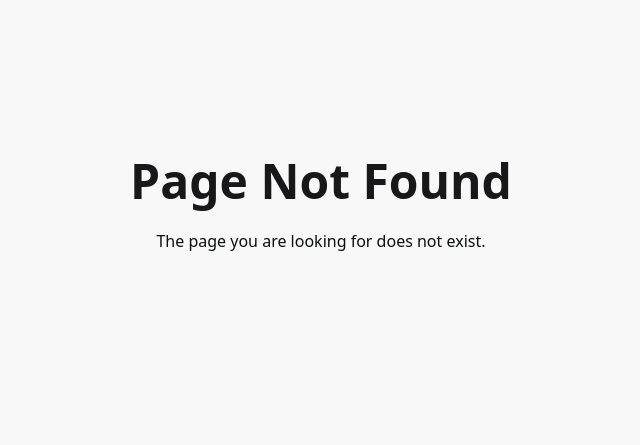
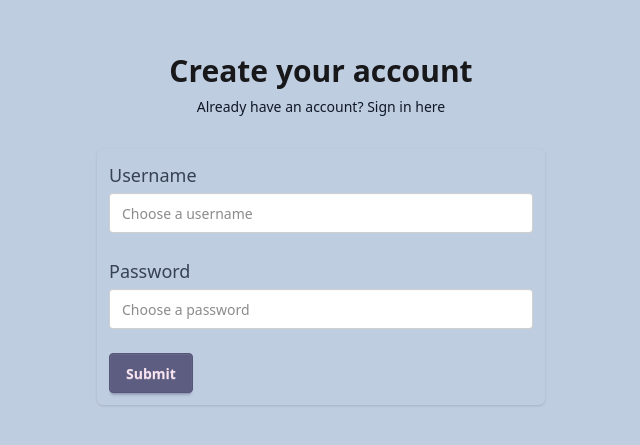
Before and after one commit to EvansMungai/UHBUI, an Angular app: page /signup in a window 1280 px wide. Before the commit this address had no page. Shown: the part 183-628 px from the top of the page, without its empty margins (319-959 px from the left). Built offline with nearby package versions, Linux system fonts and the light colour scheme.

Commit message:
feat(auth): set up login and signup page.

```diff
--- a/src/app/app.routes.ts
+++ b/src/app/app.routes.ts
@@ -19,10 +19,13 @@ import { ChangeUserRolesComponent } from './features/admin/change-user-roles/cha
 import { ChangeRoleFormComponent } from './features/admin/change-user-roles/change-role-form/change-role-form.component';
 import { SuccessfulApplicationsComponent } from './features/housekeeper/successful-applications/successful-applications.component';
 import { AllocatedRoomsComponent } from './features/matron/allocated-rooms/allocated-rooms.component';
-import { LoadingComponent } from './shared/elements/loading/loading.component';
+import { LoginComponent } from './shared/login/login.component';
+import { SignupComponent } from './shared/signup/signup.component';
 
 export const routes: Routes = [
     { path: '', component: LandingComponent },
+    { path: 'login', component: LoginComponent },
+    { path: 'signup', component: SignupComponent },
     { path: 'uhb', redirectTo: 'uhb/student/register-student-details', pathMatch: 'full' },
     {
         path: 'uhb', component: DrawerComponent,
--- a/src/app/core/interfaces/mock-links.ts
+++ b/src/app/core/interfaces/mock-links.ts
@@ -8,12 +8,12 @@ export const HomeLinks: Link[] = [
     },
     {
         title: "Sign Up",
-        url: "/",
+        url: "/signup",
         class: "fa-solid fa-bars"
     },
     {
         title: "Log In",
-        url: "/",
+        url: "/login",
         class: "fa-solid fa-bars"
     }
 ]
--- a/src/app/core/services/link.service.ts
+++ b/src/app/core/services/link.service.ts
@@ -13,8 +13,6 @@ export class LinkService {
 
   links: any[] = [];
 
-  /** Inserted by Angular inject() migration for backwards compatibility */
-  constructor(...args: unknown[]);
   constructor() {
     this.router.events.pipe(filter(event => event instanceof NavigationEnd)).subscribe((event: NavigationEnd) => {
       this.updateLinks(event.urlAfterRedirects);
--- /dev/null
+++ b/src/app/shared/login/login.component.html
@@ -0,0 +1,34 @@
+<div class="min-h-screen flex items-center justify-center bg-primary py-12 px-4 sm:px-6 lg:px-8">
+    <div class="max-w-md w-full space-y-8">
+        <div>
+            <h2 class="mt-6 text-center text-3xl font-extrabold text-gray-900">
+                Sign in to your account
+            </h2>
+            <p class="mt-2 text-center text-sm text-gray-600">
+                Don't have an account?
+                <a routerLink="/signup" class="font-medium text-indigo-600 hover:text-indigo-500">
+                    Sign up here
+                </a>
+            </p>
+        </div>
+
+        <form class="mt-8 space-y-6" id="loginForm" [formGroup]="loginForm" (ngSubmit)="onSubmit()" #form="ngForm">
+            <div class="rounded-md p-3 shadow-sm space-y-4">
+                <div>
+                    <label for="username" class="block text-lg font-medium text-gray-700 mb-1">Username</label>
+                    <input id="username" name="username" type="text" placeholder="Enter your username"
+                        formControlName="username" class="input input-bordered input-md bg-white w-full" />
+                </div>
+
+                <div>
+                    <label for="password" class="block text-lg font-medium text-gray-700 mb-1">Password</label>
+                    <input id="password" name="password" type="password" placeholder="Enter your password"
+                        formControlName="password" class="input input-bordered input-md bg-white w-full" />
+                </div>
+            </div>
+            <div class="mt-4">
+                <app-button [buttonProps]="submitButtonProps" />
+            </div>
+        </form>
+    </div>
+</div>
--- /dev/null
+++ b/src/app/shared/login/login.component.ts
@@ -0,0 +1,29 @@
+import { Component, inject } from '@angular/core';
+import { FormBuilder, ReactiveFormsModule, Validators } from '@angular/forms';
+import { SubmitButton } from '../../core/interfaces/button.interface';
+import { ButtonComponent } from '../elements/button/button.component';
+
+@Component({
+  selector: 'app-login',
+  imports: [ReactiveFormsModule, ButtonComponent],
+  templateUrl: './login.component.html',
+  styleUrl: './login.component.css'
+})
+export class LoginComponent {
+  private fb = inject(FormBuilder);
+
+  loginForm = this.fb.group({
+    username: ['', Validators.required],
+    password: ['', Validators.required]
+  })
+  submitButtonProps: SubmitButton = {
+    text: 'Submit',
+    type: 'submit',
+    size: 'lg',
+    variant: 'secondary',
+    formId: 'loginForm'
+  };
+  onSubmit(): void {
+    console.log(this.loginForm.value);
+  }
+}
--- /dev/null
+++ b/src/app/shared/signup/signup.component.html
@@ -0,0 +1,32 @@
+<div class="min-h-screen flex items-center justify-center bg-primary py-12 px-4 sm:px-6 lg:px-8">
+    <div class="max-w-md w-full space-y-8">
+        <div>
+            <h2 class="mt-6 text-center text-3xl font-extrabold">Create your account</h2>
+            <p class="mt-2 text-center text-sm text-gray-900"> Already have an account?
+                <a routerLink="/login" class="font-medium text-indigo- hover:text-indigo-500">
+                    Sign in here
+                </a>
+            </p>
+        </div>
+
+        <form class="mt-8 space-y-6" id="signupForm" [formGroup]="signupForm" (ngSubmit)="onSubmit()" #form="ngForm">
+            <div class="rounded-md p-3 shadow-sm space-y-4">
+                <div>
+                    <label for="username" class="block text-lg font-medium text-gray-700 mb-1">Username</label>
+                    <input id="username" name="username" type="text" placeholder="Choose a username" formControlName="username"
+                        class="input input-bordered input-md bg-white w-full mb-2" />
+                </div>
+
+                <div>
+                    <label for="password" class="block text-lg font-medium text-gray-700 mb-1">Password</label>
+                    <input id="password" name="password" type="password" placeholder="Choose a password" formControlName="password"
+                        class="input input-bordered input-md bg-white w-full mb-2" />
+                </div>
+                <div class="mt-4">
+                    <app-button [buttonProps]="submitButtonProps" />
+                </div>
+            </div>
+
+        </form>
+    </div>
+</div>
--- /dev/null
+++ b/src/app/shared/signup/signup.component.ts
@@ -0,0 +1,30 @@
+import { Component, inject } from '@angular/core';
+import { FormBuilder, ReactiveFormsModule, Validators } from '@angular/forms';
+import { ButtonComponent } from '../elements/button/button.component';
+import { SubmitButton } from '../../core/interfaces/button.interface';
+
+@Component({
+  selector: 'app-signup',
+  imports: [ReactiveFormsModule, ButtonComponent],
+  templateUrl: './signup.component.html',
+  styleUrl: './signup.component.css'
+})
+export class SignupComponent {
+  private fb = inject(FormBuilder);
+
+  signupForm = this.fb.group({
+    username: ['', Validators.required],
+    password: ['', Validators.required]
+  })
+  submitButtonProps: SubmitButton = {
+    text: 'Submit',
+    type: 'submit',
+    size: 'lg',
+    variant: 'secondary',
+    formId: 'signupForm'
+  };
+
+  onSubmit(): void {
+    console.log(this.signupForm.value);
+  }
+}
```
Also changed, not shown: src/app/shared/login/login.component.css (added), src/app/shared/signup/signup.component.css (added), 2 other files (tests, documents, lock files or other folders).
